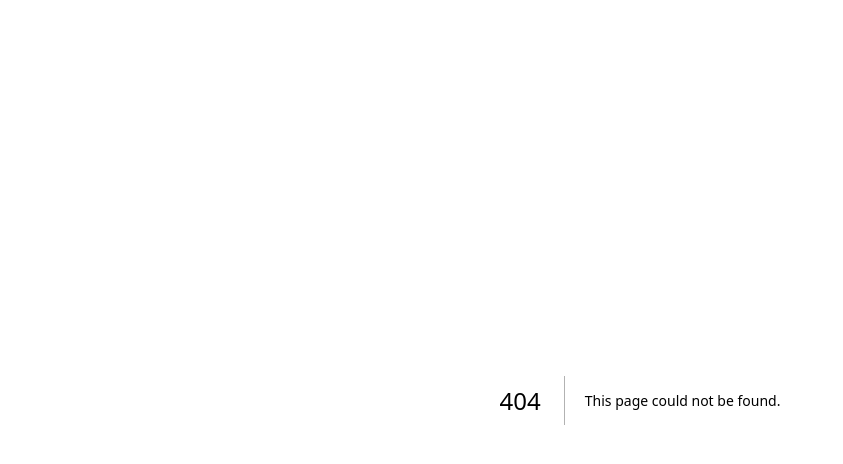
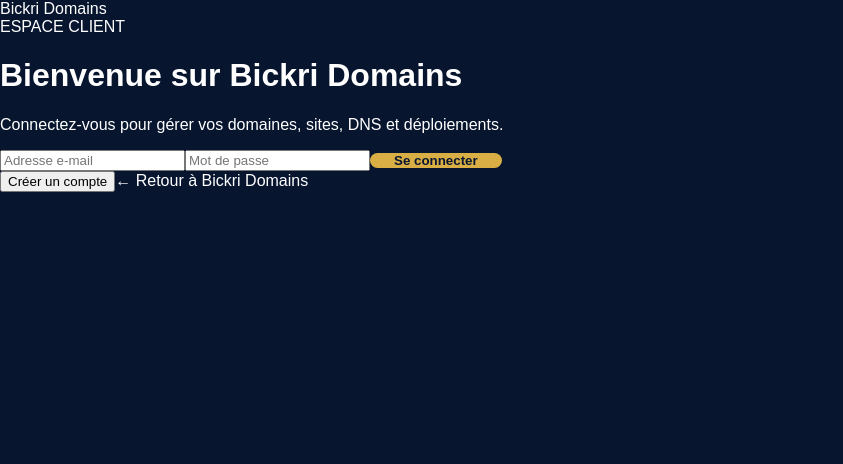
Before and after one commit to mabdourahamane886-lang/bickri-domains, a Next.js app: page /login in a window 1280 px wide. Before the commit this address had no page. Shown: the top 464 px of the page, without its empty margins (0-843 px from the left). Built offline with nearby package versions, Linux system fonts and the light colour scheme.

Commit message:
feat: add client login and signup page

```diff
--- /dev/null
+++ b/app/login/page.tsx
@@ -0,0 +1,9 @@
+"use client";
+import {FormEvent,useState} from "react";
+import {createBrowserSupabaseClient} from "@/lib/supabaseBrowser";
+import {useRouter} from "next/navigation";
+export default function Login(){
+ const router=useRouter();const [email,setEmail]=useState("");const [password,setPassword]=useState("");const [name,setName]=useState("");const [signup,setSignup]=useState(false);const [loading,setLoading]=useState(false);const [msg,setMsg]=useState("");
+ async function submit(e:FormEvent){e.preventDefault();setLoading(true);setMsg("");const s=createBrowserSupabaseClient();const r=signup?await s.auth.signUp({email,password,options:{data:{full_name:name}}}):await s.auth.signInWithPassword({email,password});setLoading(false);if(r.error){setMsg(r.error.message);return}if(signup&&!r.data.session){setMsg("Compte créé. Vérifiez votre adresse e-mail si la confirmation est activée.");return}router.push("/dashboard");router.refresh();}
+ return <main className="authPage"><div className="authCard"><a href="/" className="authBrand">Bickri <span>Domains</span></a><div className="authBadge">ESPACE CLIENT</div><h1>{signup?"Créer votre compte":"Bienvenue sur Bickri Domains"}</h1><p className="mutedAuth">{signup?"Créez votre compte pour acheter des domaines et gérer vos sites.":"Connectez-vous pour gérer vos domaines, sites, DNS et déploiements."}</p><form onSubmit={submit}>{signup&&<input value={name} onChange={e=>setName(e.target.value)} placeholder="Nom complet" required/>}<input type="email" value={email} onChange={e=>setEmail(e.target.value)} placeholder="Adresse e-mail" required/><input type="password" value={password} onChange={e=>setPassword(e.target.value)} placeholder="Mot de passe" minLength={6} required/><button className="button authButton" disabled={loading}>{loading?"Chargement…":signup?"Créer mon compte":"Se connecter"}</button></form>{msg&&<div className="authMsg">{msg}</div>}<button className="switchAuth" onClick={()=>{setSignup(!signup);setMsg("")}}>{signup?"J’ai déjà un compte":"Créer un compte"}</button><a className="backHome" href="/">← Retour à Bickri Domains</a></div></main>;
+}
```
